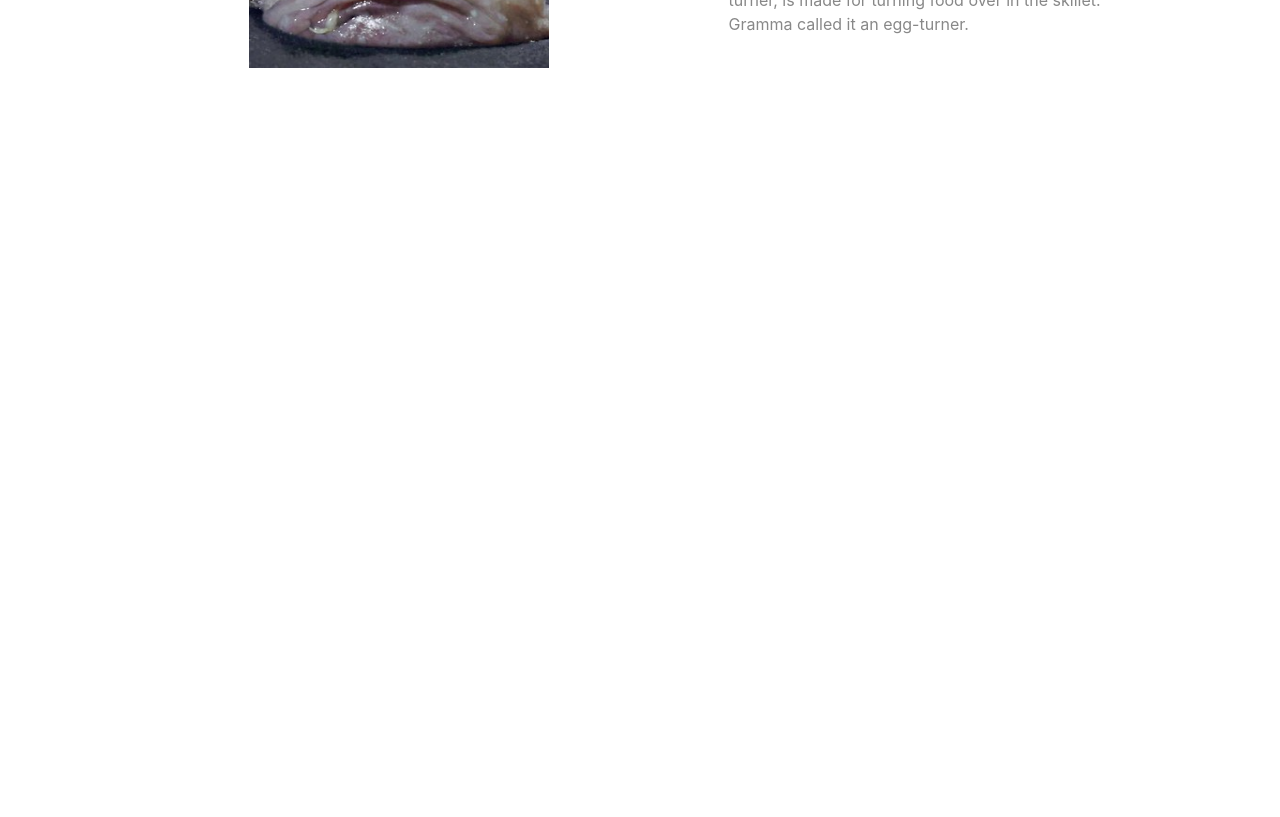
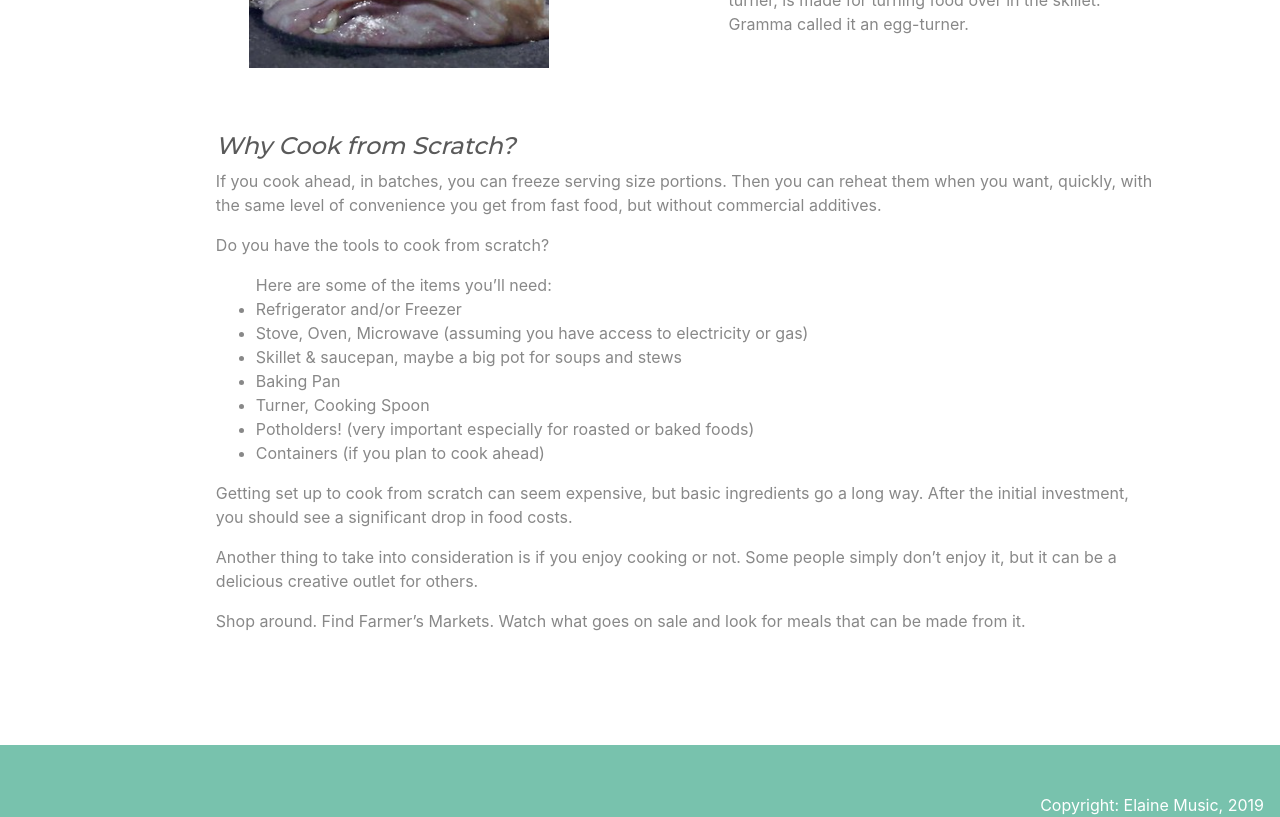
Before and after one commit to MackRoe/3pageCapstone, a plain HTML site: page howto.html in a window 1280 px wide. Shown: the part 449-1266 px from the top of the page. Before the commit the page ends 800 px from the top, so only its background shows below. Drawn offline with nearby package versions, Linux system fonts and the light colour scheme.

Commit message:
add content to HowTo.html

```diff
--- a/howto.html
+++ b/howto.html
@@ -82,6 +82,7 @@
                 <img src="glop.jpg" height="200" width="300" class="mt-2">
                 </a>
         </div>
+
         <div class="col-md-4 pt-5">
             <img src="Spatula-Turner.jpg" width="300" height="200">
             <h4 class="">Flipping Spatula</h4>
@@ -92,8 +93,47 @@
                 food over in the skillet. Gramma called it an egg-turner.
         </div>
     </div>
+    <div class="row">
+        <div class="col-md-2 pt-5">
+        </div>
+        <div class="col-md-9 pt-5 mb-5">
+            <h4><em>Why Cook from Scratch?</em></h4>
+            <p>If you cook ahead, in batches, you can freeze serving size
+                portions. Then you can reheat them when you want, quickly, with
+                the same level of convenience you get from fast food, but
+                without commercial additives.
+            <p>
+                Do you have the tools to cook from scratch?
+            <p>
+                <ul>Here are some of the items you’ll need:
+                    <li>Refrigerator and/or Freezer</li>
+                    <li>Stove, Oven, Microwave (assuming you have access to electricity or gas)</li>
+                    <li>Skillet & saucepan, maybe a big pot for soups and stews</li>
+                    <li>Baking Pan</li>
+                    <li>Turner, Cooking Spoon</li>
+                    <li>Potholders! (very important especially for roasted or baked foods)</li>
+                    <li>Containers (if you plan to cook ahead)</li>
+                </ul>
+            <p>
+                Getting set up to cook from scratch can seem expensive, but basic
+                 ingredients go a long way. After the initial investment, you
+                 should see a significant drop in food costs.
+            <p>
+                Another thing to take into consideration is if you enjoy cooking
+                or not. Some people simply don’t enjoy it, but it can be a
+                delicious creative outlet for others.
+            <p>
+                Shop around. Find Farmer’s Markets. Watch what goes on sale and
+                look for meals that can be made from it.
+            </p>
+        </div>
+    </div>
 </div>
-
+<!-- footer -->
+    <footer class="footer bg-primary text-white mt-5 pt-5 pr-3 text-right">
+        Copyright: Elaine Music, 2019
+    </footer>
+<!-- javascript -->
 <script>
 $(document).ready(function(){
   $('[data-toggle="tooltip"]').tooltip();
```
